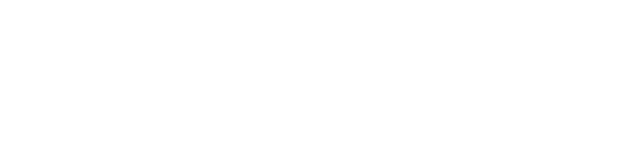
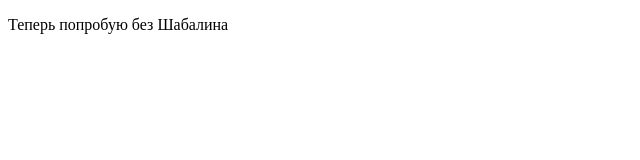
Before and after one commit to Dasha19988888/Boss, a plain HTML site: page index.html in a window 1280 px wide. Shown: the whole page, without its empty margins (0-640 px from the left). Drawn offline with Linux system fonts and the light colour scheme.

Commit message:
in html chenges

```diff
--- a/index.html
+++ b/index.html
@@ -1,12 +1,15 @@
 <!DOCTYPE html>
 <html lang="en">
+
 <head>
     <meta charset="UTF-8">
     <meta http-equiv="X-UA-Compatible" content="IE=edge">
     <meta name="viewport" content="width=device-width, initial-scale=1.0">
     <title>Document</title>
 </head>
+
 <body>
+    <P> Теперь попробую без Шабалина </P>
+</body>
 
-</body>
 </html>
```
